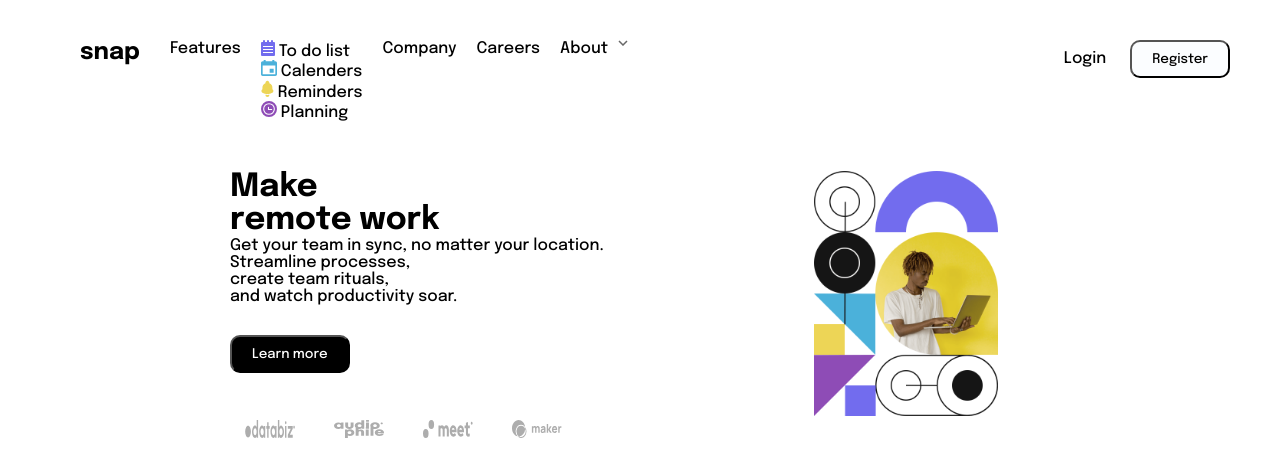
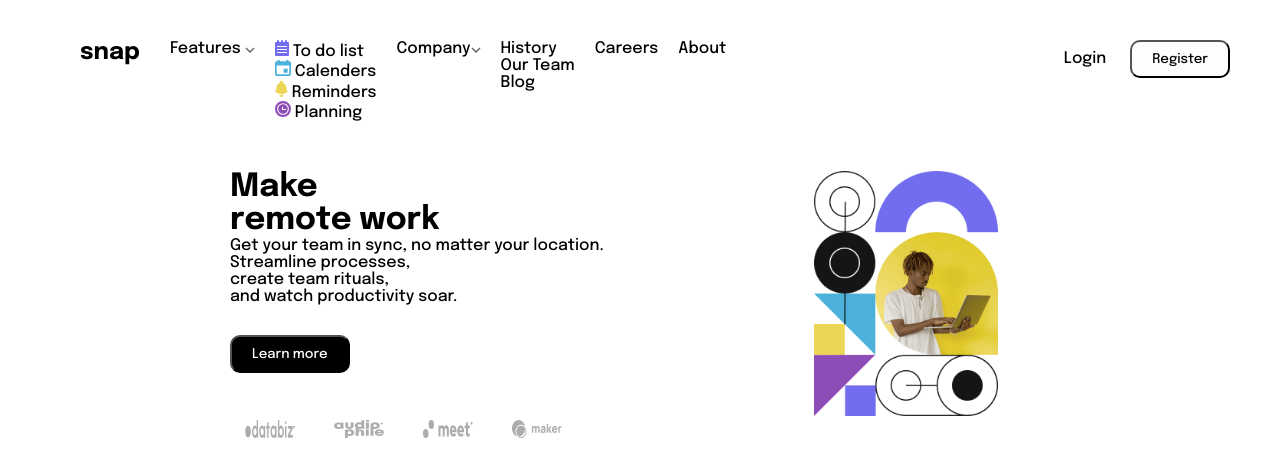
Before and after one commit to Rojimkolwey/front-end-mentor-landing-challange, a plain HTML site: page index.html in a window 1280 px wide. Drawn offline with Linux system fonts and the light colour scheme.

Commit message:
Update the navbar

```diff
--- a/index.html
+++ b/index.html
@@ -19,7 +19,7 @@
   <div class="company-name"> <b><h2>snap</h2></b>
   </div>
   <div class="left-links">
-    <a href=""> Features </a>
+    <a href=""> Features <img src="images/icon-arrow-down.svg" alt=""> </a>
       <div class="dropdown">
       <a href=""><img src="images/icon-todo.svg" alt=""> To do list</a>
       <a href=""> <img src="images/icon-calendar.svg" alt=""> Calenders</a>
@@ -27,14 +27,17 @@
       <a href=""> <img src="images/icon-planning.svg" alt=""> Planning</a>
     </div>
 
-     <a href="">Company</a>
+     <a href="">Company<img src="images/icon-arrow-down.svg" alt=""></a>
+
+     <div class="company-links">
+      <a href="">History</a>
+      <a href="">Our Team</a>
+        <a href="">Blog</a>
+     </div>
       <a href="">  Careers</a>
       <a href="">  About</a>
 
-      <div class="icons">
-        <img class="dropdownActive" src="images/icon-arrow-up.svg" alt="">
-        <img class="dropdownClose" src="images/icon-arrow-down.svg" alt="">
-      </div>
+
 
 
 
--- a/styles.css
+++ b/styles.css
@@ -44,38 +44,24 @@ nav{
     flex-direction: row;
     padding-right: 20px;
     padding-left: 20px;
+}
 
+.dropdown {
+    display: flex;
+    flex-direction: column;
+}
 
+.company-links{
+    display: flex;
+    flex-direction: column;
 
 }
 .right-links{
     margin-left: auto;
     padding-right:20px;
-
-
-
-}
-.dropdown{
-    display: flex;
-    flex-direction: column;
 }
 
 
-.dropdownActive {
-    display: block;
-  }
-
-  .dropdownClose {
-    display: none;
-  }
-
-  .dropdownActive  {
-    display: none;
-  }
-
-  .dropdownClose {
-    display: block;
-  }
 
 
 a:hover
```
